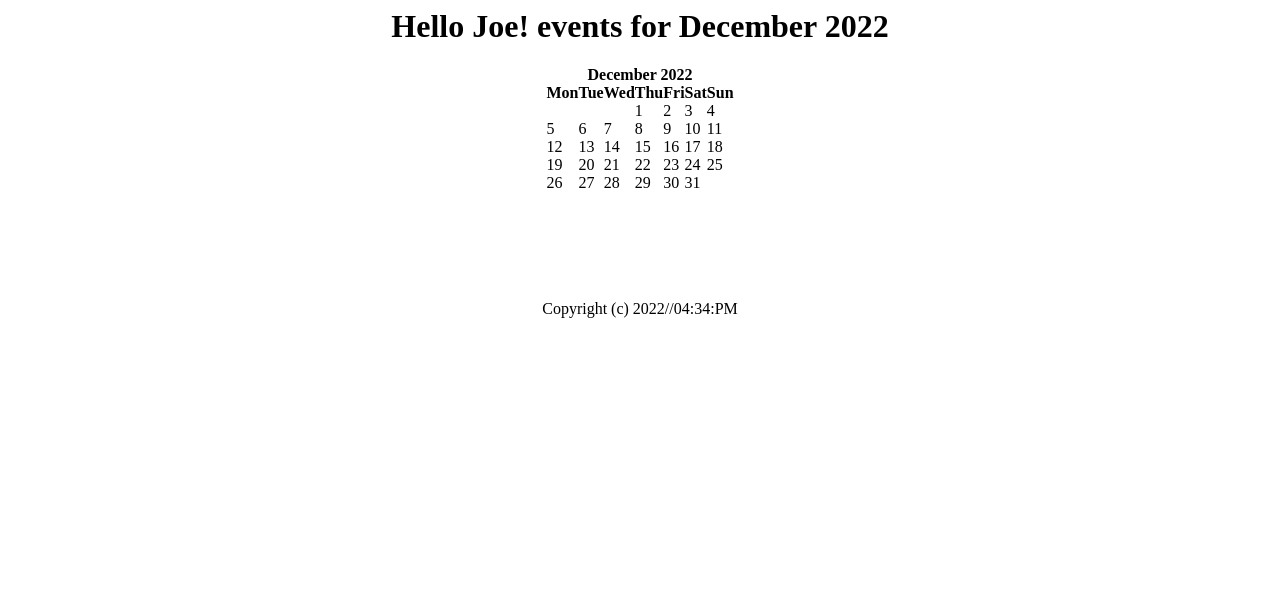
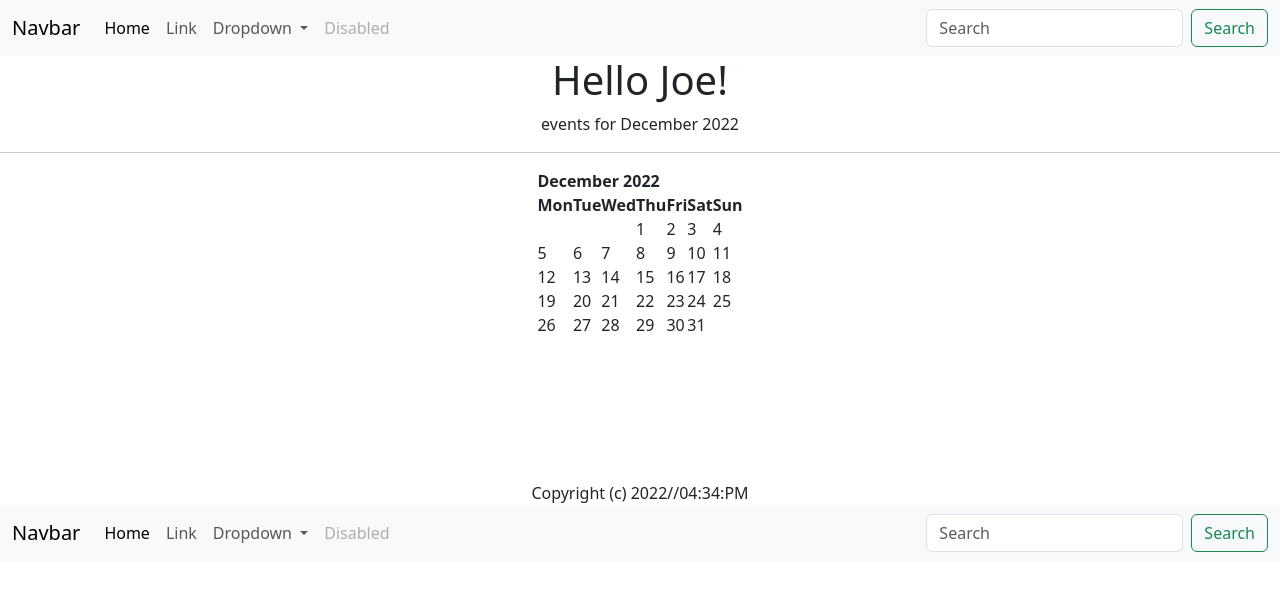
Before and after one commit to jfeldman777/club, a Django app: page / in a window 1280 px wide. Shown: the top 591 px of the page. Run offline with Django 4.2, Linux system fonts and the light colour scheme.

Commit message:
bootstrap lesson3

```diff
--- /dev/null
+++ b/events/templates/events/base.html
@@ -0,0 +1,17 @@
+<!doctype html>
+<html lang="en">
+  <head>
+    <meta charset="utf-8">
+    <meta name="viewport" content="width=device-width, initial-scale=1">
+    <title>Bootstrap demo</title>
+    <link href="https://cdn.jsdelivr.net/npm/bootstrap@5.3.0-alpha1/dist/css/bootstrap.min.css" rel="stylesheet" integrity="sha384-GLhlTQ8iRABdZLl6O3oVMWSktQOp6b7In1Zl3/Jr59b6EGGoI1aFkw7cmDA6j6gD" crossorigin="anonymous">
+  </head>
+  <body>
+{% include 'events/navbar.html' %}
+    {% block content %}
+    {% endblock %}
+
+    {% include 'events/navbar.html' %}
+    <script src="https://cdn.jsdelivr.net/npm/bootstrap@5.3.0-alpha1/dist/js/bootstrap.bundle.min.js" integrity="sha384-w76AqPfDkMBDXo30jS1Sgez6pr3x5MlQ1ZAGC+nuZB+EYdgRZgiwxhTBTkF7CXvN" crossorigin="anonymous"></script>
+  </body>
+</html>
--- a/events/templates/home.html
+++ b/events/templates/events/home.html
@@ -1,11 +1,15 @@
+
+{% extends 'events/base.html' %}
+{% block content %}
 
 <center>
 
-<h1>Hello  {{name}}! events for
+<h1>Hello  {{name}}! </h1>events for
 {{month}}
-{{year}}
+{{year}}<hr>
 </h1>
 {{cal|safe}}
 <br/><br/><br/><br/><br/><br/>
 Copyright (c) {{current_year}}//{{time}}
 </center>
+{% endblock %}
--- /dev/null
+++ b/events/templates/events/navbar.html
@@ -0,0 +1,36 @@
+<nav class="navbar navbar-expand-lg bg-body-tertiary">
+  <div class="container-fluid">
+    <a class="navbar-brand" href="#">Navbar</a>
+    <button class="navbar-toggler" type="button" data-bs-toggle="collapse" data-bs-target="#navbarSupportedContent" aria-controls="navbarSupportedContent" aria-expanded="false" aria-label="Toggle navigation">
+      <span class="navbar-toggler-icon"></span>
+    </button>
+    <div class="collapse navbar-collapse" id="navbarSupportedContent">
+      <ul class="navbar-nav me-auto mb-2 mb-lg-0">
+        <li class="nav-item">
+          <a class="nav-link active" aria-current="page" href="#">Home</a>
+        </li>
+        <li class="nav-item">
+          <a class="nav-link" href="#">Link</a>
+        </li>
+        <li class="nav-item dropdown">
+          <a class="nav-link dropdown-toggle" href="#" role="button" data-bs-toggle="dropdown" aria-expanded="false">
+            Dropdown
+          </a>
+          <ul class="dropdown-menu">
+            <li><a class="dropdown-item" href="#">Action</a></li>
+            <li><a class="dropdown-item" href="#">Another action</a></li>
+            <li><hr class="dropdown-divider"></li>
+            <li><a class="dropdown-item" href="#">Something else here</a></li>
+          </ul>
+        </li>
+        <li class="nav-item">
+          <a class="nav-link disabled">Disabled</a>
+        </li>
+      </ul>
+      <form class="d-flex" role="search">
+        <input class="form-control me-2" type="search" placeholder="Search" aria-label="Search">
+        <button class="btn btn-outline-success" type="submit">Search</button>
+      </form>
+    </div>
+  </div>
+</nav>
--- a/events/views.py
+++ b/events/views.py
@@ -15,7 +15,7 @@ def home(request,year=datetime.now().year,month=datetime.now().strftime('%B')):
     current_year = now.year
     time = now.strftime('%I:%M:%p') #:@S')
     #convert mon from str to num
-    return render(request,'home.html',{
+    return render(request,'events/home.html',{
         "name": name,
         "year": year,
         "month": month,
```
